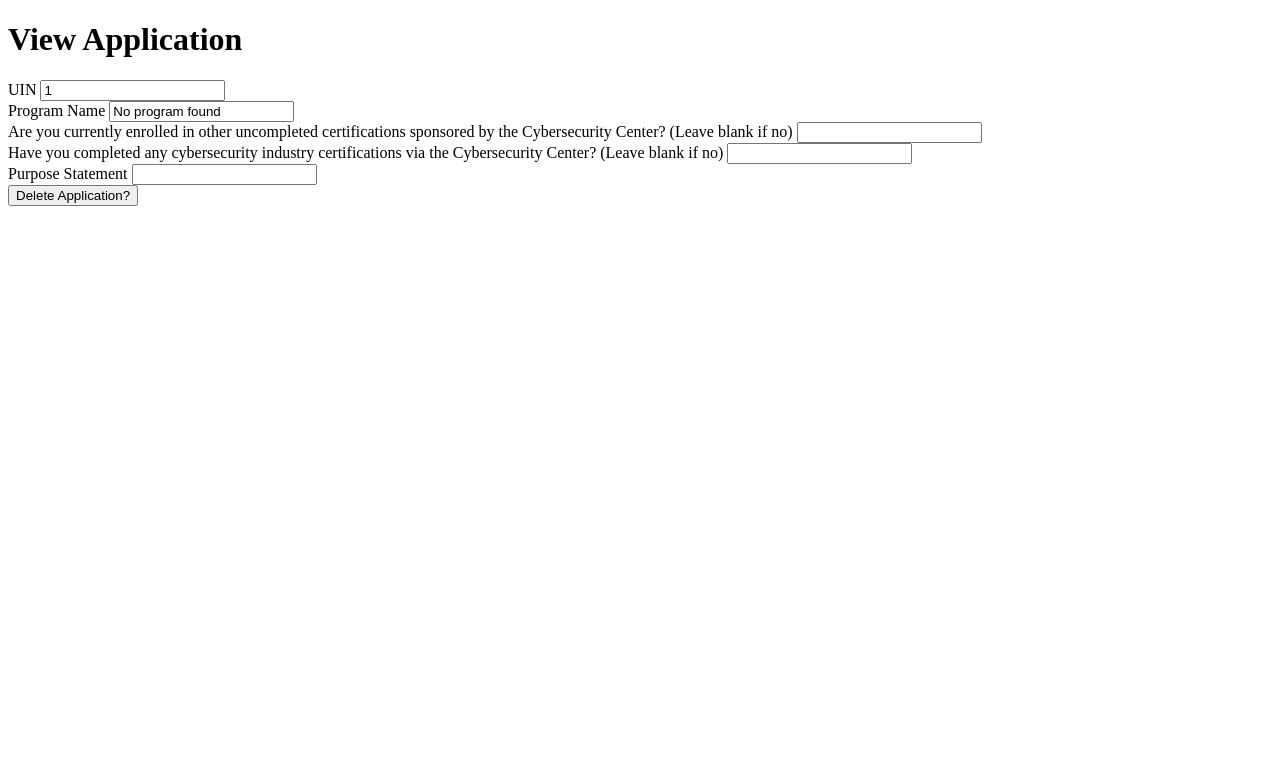
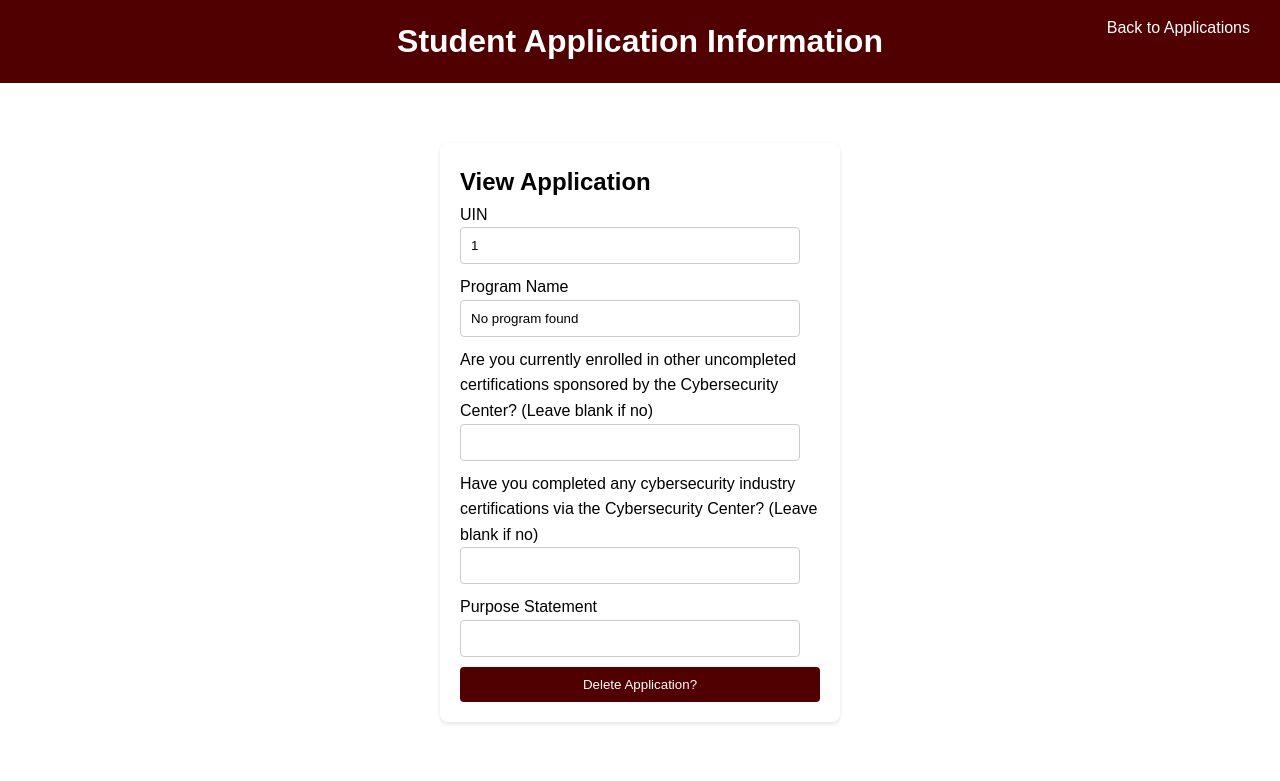
Before and after one commit to truett129/CSCE310Project, a PHP site: page /student/delete_application.php?uin=1 in a window 1280 px wide. Shown: the top 781 px of the page. Run offline with PHP 8.4, Linux system fonts and the light colour scheme; data that the repository does not hold is empty.

Commit message:
Style changes for applications

```diff
--- a/student/delete_application.php
+++ b/student/delete_application.php
@@ -11,10 +11,21 @@
     <meta charset="UTF-8">
     <meta http-equiv="X-UA-Compatible" content="IE=edge">
     <meta name="viewport" content="width=device-width, initial-scale=1.0">
+    <style>
+        <?php include '../css/styles.css'; ?>
+        < !-- Ensure the path is correct -->
+    </style>
     <title>Document</title>
 </head>
 <body>
-    <h1>View Application</h1>
+    <header>
+        <h1>Student Application Information</h1>
+        <div class="header-links"><a href="./s_application_info.php" class="button">Back to Applications</a></div>
+    </header>
+    <div class="container">
+        <div class="content">
+            <div class="form-container">
+                <h2>View Application</h2>
                 <div class="student-application-form">
                     <form action="" method="POST">
                         <div class="input-label">
@@ -73,8 +84,12 @@
                             <label for="purpose-statement">Purpose Statement</label>
                             <input type="text" name="purpose-statement" id="purpose-statement" value="<?php echo isset($row['Purpose_Statement']) ? $row['Purpose_Statement'] : ''; ?>" readonly>
                         </div>
-            <input type="submit" name="delete" value="Delete Application?">
+                        <input class="button" type="submit" name="delete" value="Delete Application?">
                         <p><?php if(isset($message)) echo $message; ?></p>
                     </form>
+                </div>
+            </div>
+        </div>
+    </div>
 </body>
 </html>
--- a/student/s_application_info.php
+++ b/student/s_application_info.php
@@ -71,7 +71,7 @@ if (isset($_POST['uin']) && isset($_POST['program-num']) && isset($_POST['purpos
                         <label for="purpose-statement">Purpose Statement</label>
                         <textarea name="purpose-statement" id="purpose-statement" required></textarea>
                     </div>
-                    <input type="submit" name='submit' value="Submit" class="button">
+                    <input class="button"  type="submit" name='submit' value="Submit" class="button">
                 </form>
                 <?php if (!empty($message)): ?>
                     <div class="message">
```
Also changed, not shown: student/select_application.php (+16 -1 lines), student/update_application.php (+17 -2 lines). Lines whose indentation alone changed are shown as unchanged.
